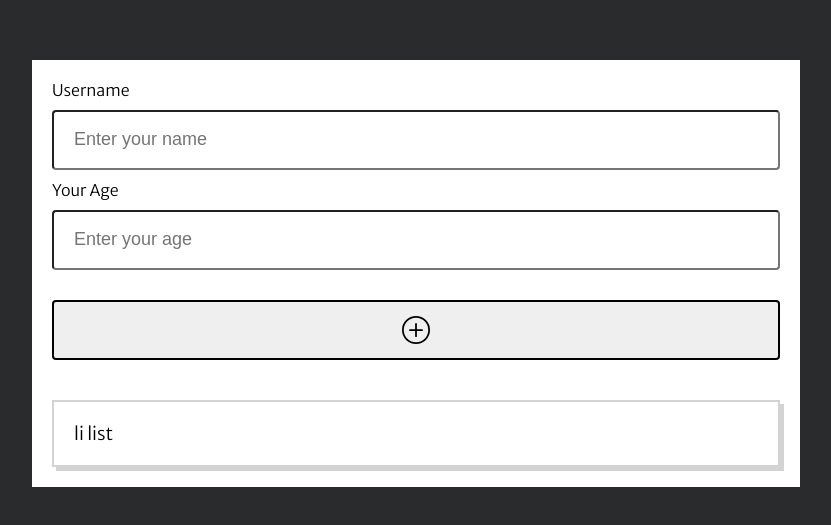
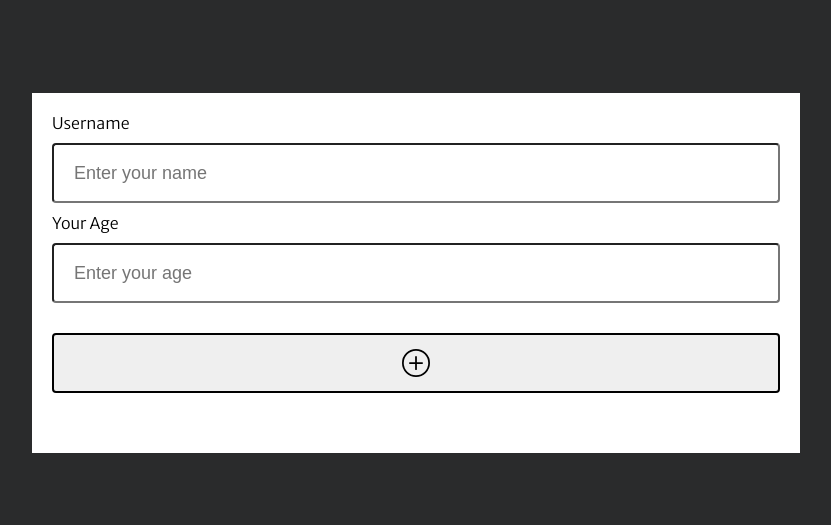
Before and after one commit to Mahyarnafisi/addingapp, a React (Create React App) app: page / in a window 1280 px wide. Shown: the part 127-652 px from the top of the page, without its empty margins (224-1055 px from the left). Built offline with nearby package versions, Linux system fonts and the light colour scheme.

Commit message:
climb the input value to array add function to generate random ID number fro key

```diff
--- a/src/App.js
+++ b/src/App.js
@@ -1,14 +1,27 @@
-import React from "react";
+import React, { useState } from "react";
 
 import Styles from "./App.module.css";
 import AddUser from "./components/user/AddUser";
 import UsersList from "./components/user/UsersList";
 
-function App() {
+function App(props) {
+  /*State Variables */
+  const [usersList, setUsersList] = useState([]);
+
+  /*Create and add new object to array users */
+  const addUsersListHandler = (username, age) => {
+    const idNumber = (Math.random() * 100).toFixed(3); //create a random number fo ID
+
+    /*updating users array */
+    setUsersList((prevUsers) => {
+      return [...prevUsers, { name: username, age: age, id: idNumber }];
+    });
+  };
+
   return (
     <div className={Styles.app}>
-      <AddUser />
-      <UsersList />
+      <AddUser onAddUsers={addUsersListHandler} />
+      <UsersList users={usersList} />
     </div>
   );
 }
--- a/src/components/style/user/UsersList.module.css
+++ b/src/components/style/user/UsersList.module.css
@@ -13,4 +13,5 @@
   font-size: 1.8rem;
   border: 2px double lightgray;
   list-style: none;
+  border: 2px solid;
 }
--- a/src/components/user/AddUser.js
+++ b/src/components/user/AddUser.js
@@ -4,7 +4,7 @@ import Card from "../UI/Card";
 import Button from "../UI/Button";
 import { BsPlusCircle } from "react-icons/bs";
 
-function AddUser() {
+function AddUser(props) {
   /*state variables */
   const [enteredUsername, setEnteredUsername] = useState("");
   const [enteredAge, setEnteredAge] = useState("");
@@ -18,6 +18,9 @@ function AddUser() {
       return;
     }
 
+    /*lifting data to app js */
+    props.onAddUsers(enteredUsername, enteredAge);
+
     setEnteredUsername(""); //reset the input
     setEnteredAge(""); //reset the input
   };
@@ -30,6 +33,8 @@ function AddUser() {
   const ageChangeHandler = (event) => {
     setEnteredAge(event.target.value);
   };
+
+  /*lifting up the users */
 
   return (
     <Card>
--- a/src/components/user/UsersList.js
+++ b/src/components/user/UsersList.js
@@ -1,11 +1,17 @@
 import React from "react";
 import Card from "../UI/Card";
 import styles from "../style/user/UsersList.module.css";
-function UsersList() {
+function UsersList(props) {
   return (
     <Card>
       <ul className={styles["users-list"]}>
-        <li className={styles["users-list__item"]}>li list </li>
+        {props.users.map((user) => {
+          return (
+            <li key={user.id} className={styles["users-list__item"]}>
+              {user.name} ({user.age}) years old
+            </li>
+          );
+        })}
       </ul>
     </Card>
   );
```
